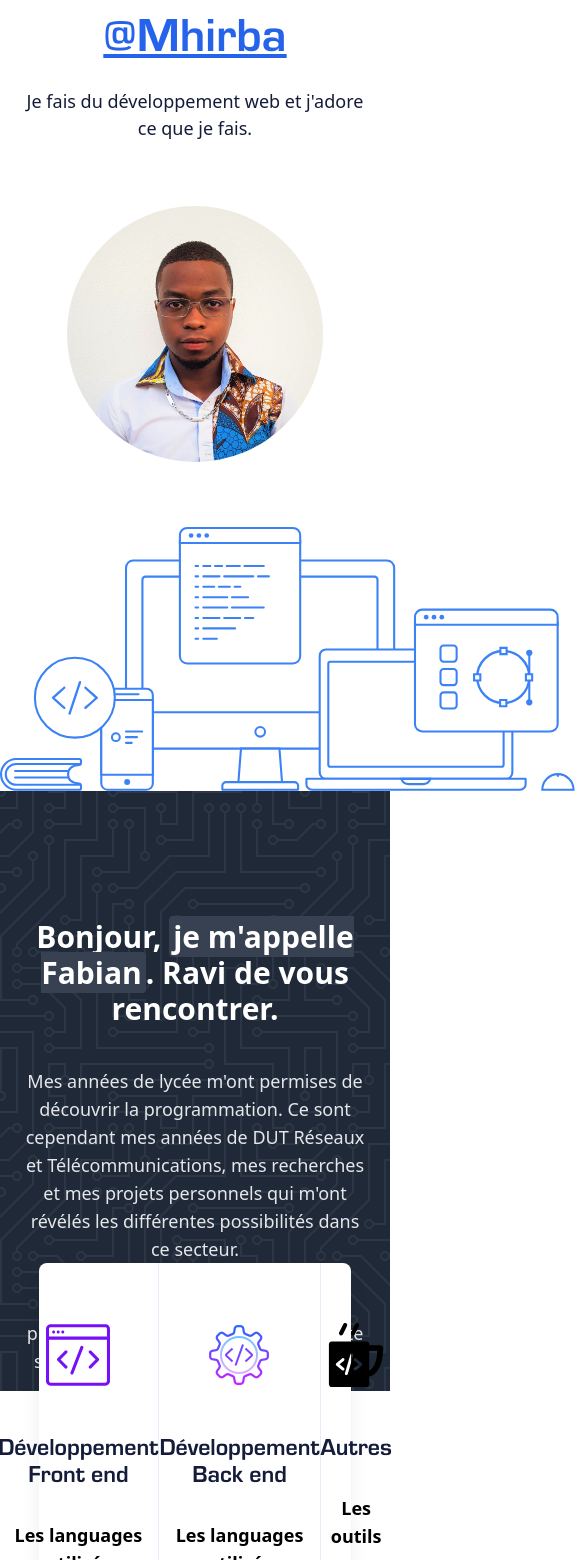
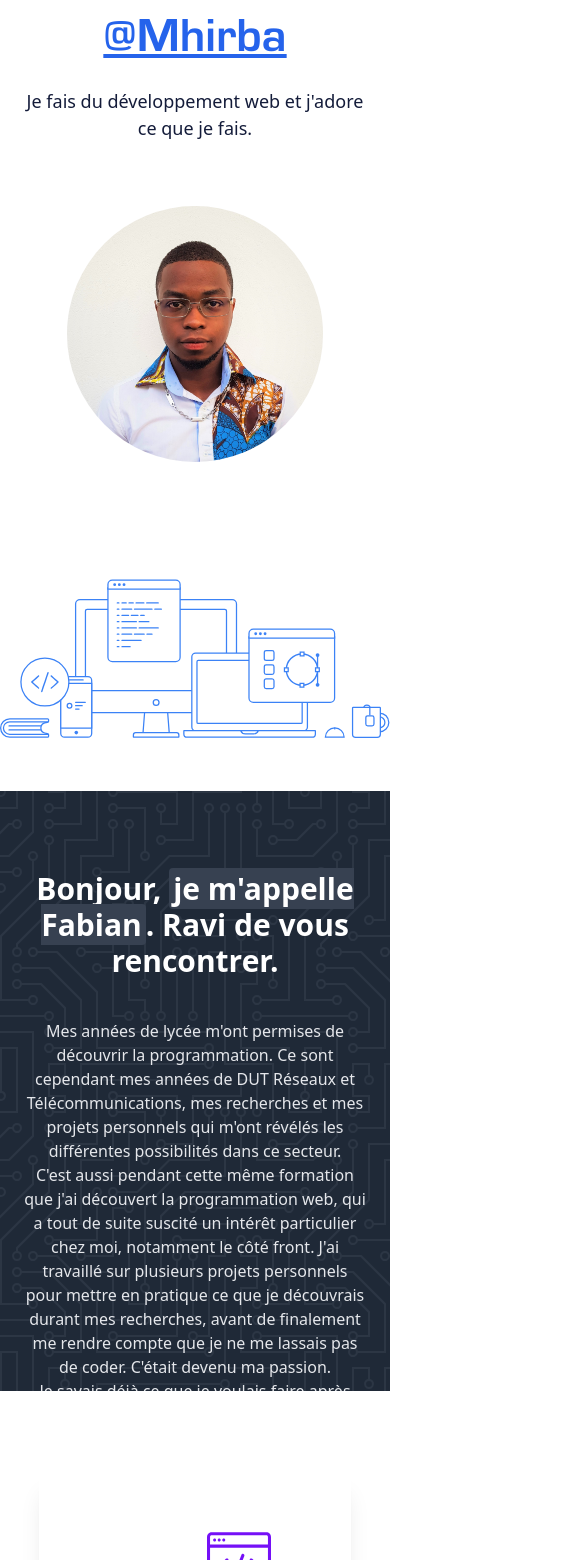
Before and after one commit to FacinouFabian/portfolio, a Next.js app: page / in a window 390 px wide. Shown: the part 440-2000 px from the top of the page, 585 px wide, since content can reach past the window. Built offline with nearby package versions, Linux system fonts and the light colour scheme; what @tailwindcss/ui would draw is missing.

Commit message:
added some responsive

```diff
--- a/components/HeroImage.tsx
+++ b/components/HeroImage.tsx
@@ -5,14 +5,7 @@ type Props = {
 }
 
 const HeroImage = ({ color }: Props): JSX.Element => (
-  <svg
-    width="650px"
-    height="265px"
-    viewBox="0 0 650 265"
-    version="1.1"
-    xmlns="http://www.w3.org/2000/svg"
-    className="mx-auto"
-  >
+  <svg height="265px" viewBox="0 0 650 265" version="1.1" xmlns="http://www.w3.org/2000/svg" className="w-full mx-auto">
     <title>Group 32</title>
     <desc>Created with Sketch.</desc>
     <g id="Website" stroke="none" stroke-width="1" fill="none" fill-rule="evenodd">
--- a/components/Nav.tsx
+++ b/components/Nav.tsx
@@ -2,7 +2,7 @@ import React from 'react'
 import Link from 'next/link'
 
 const Navbar = (): JSX.Element => (
-  <div className="px-28 w-full h-[100px] flex items-center justify-end">
+  <div className="lg:px-28 w-full h-[100px] flex items-center justify-center lg:justify-end">
     <div className="flex items-center space-x-8">
       <Link href="/about">
         <span className=" cursor-pointer">A propos de ce site</span>
--- a/pages/index.tsx
+++ b/pages/index.tsx
@@ -33,14 +33,14 @@ const Home = (): JSX.Element => (
             </div>
           </div>
 
-          <div className="h-[600px] bg-gray-800 pattern py-32">
+          <div className="h-[600px] bg-gray-800 pattern py-20 lg:py-32">
             <div className="max-w-6xl px-6 mx-auto text-center">
               <h2 className="text-3xl font-semibold text-white">
                 Bonjour, <span className="bg-gray-700 text-white rounded px-1">je m'appelle Fabian</span>. Ravi de vous
                 rencontrer.
               </h2>
 
-              <p className="text-gray-200 mt-10 font-thin text-lg">
+              <p className="text-gray-200 mt-10 font-thin text-md lg:text-lg">
                 Mes années de lycée m'ont permises de découvrir la programmation. Ce sont cependant mes années de DUT
                 Réseaux et Télécommunications, mes recherches et mes projets personnels qui m'ont révélés les
                 différentes possibilités dans ce secteur.
@@ -58,8 +58,8 @@ const Home = (): JSX.Element => (
           </div>
 
           <div className="w-full h-[550px] bg-white relative py-20 flex justify-center">
-            <div className="w-4/5 h-auto absolute -mt-52 flex justify-center  bg-white rounded-lg shadow-xl text-center">
-              <div className="w-[400px] flex-grow flex-shrink py-[60px] border-r border-[#E6ECF8]">
+            <div className="w-4/5 h-auto absolute lg:-mt-52 flex flex-col lg:flex-row justify-center bg-white rounded-lg shadow-xl text-center">
+              <div className="w-[400px] flex-grow flex-shrink py-[60px] lg:border-r border-[#E6ECF8]">
                 <div className="w-16 h-16 mx-auto mb-12">
                   <img className="w-full h-full" src="/images/frontend.svg" alt="" />
                 </div>
@@ -74,7 +74,7 @@ const Home = (): JSX.Element => (
                   <li>Bootstrap</li>
                 </ul>
               </div>
-              <div className="w-[400px] flex-grow flex-shrink py-[60px] border-r border-[#E6ECF8]">
+              <div className="w-[400px] flex-grow flex-shrink py-[60px] lg:border-r border-[#E6ECF8]">
                 <div className="w-16 h-16 mx-auto mb-12">
                   <img className="w-full h-full" src="/images/backend.png" alt="" />
                 </div>
@@ -109,11 +109,11 @@ const Home = (): JSX.Element => (
             </div>
           </div>
 
-          <div className="w-full h-[400px] bg-gray-800 relative py-20 flex justify-center pattern">
-            <div className="flex flex-col items-center text-center px-56">
-              <h2 className="title-white mb-[1.5rem] text-5xl font-semibold">Mes derniers travaux.</h2>
+          <div className="w-full h-[400px] mt-[1200px] lg:mt-0 bg-gray-800 relative py-20 flex justify-center pattern">
+            <div className="flex flex-col items-center text-center lg:px-56 px-0">
+              <h2 className="title-white mb-[1.5rem] text-4xl lg:text-5xl font-semibold">Mes derniers travaux.</h2>
 
-              <p className="text-white mt-4  font-thin text-lg">
+              <p className="text-white lg:mt-4 font-thin text-md lg:text-lg">
                 Voici quelques uns de mes projets, effectués en entreprise mais également ceux à titre personnel.
               </p>
             </div>
@@ -131,36 +131,36 @@ const Home = (): JSX.Element => (
             </div>
           </div>
 
-          <div className="w-full h-[550px] relative py-20 flex flex-col items-center justify-center mt-[450px]">
-            <h2 className="title text-5xl font-semibold">J'ai travaillé avec ces entreprises</h2>
-            <div className="mt-16 grid grid-cols-3 px-16 items-center place-items-center">
-              <div className="w-40 h-40">
+          <div className="w-full h-[550px] relative py-20 flex flex-col items-center justify-center mt-[350px] lg:mt-[500px]">
+            <h2 className="title text-5xl font-semibold text-center">J'ai travaillé avec ces entreprises</h2>
+            <div className="lg:mt-16 grid grid-rows-3 md:grid-rows-1 md:grid-cols-3 px-16 items-center place-items-center">
+              <div className="w-32 h-32 lg:w-40 lg:h-40">
                 <img src="/images/mhirba.logo.png" alt="" />
               </div>
-              <div className="w-40 h-40">
+              <div className="w-32 h-32 lg:w-40 lg:h-40">
                 <img src="/images/BLIWE.png" alt="" />
               </div>
-              <div className="w-auto h-64">
+              <div className="lg:w-auto w-64 h-64">
                 <img src="/images/CHKoriginal.jpg" alt="" />
               </div>
             </div>
           </div>
 
-          <div className="w-full h-[300px] relative flex flex-col items-center justify-center">
+          <div className="w-full h-[300px] mt-24 lg:mt-0 relative flex flex-col items-center justify-center text-center">
             <h2 className="title text-5xl font-semibold">Intéressé à travailler ensemble ?</h2>
-            <p className="text-gray-800 mt-4  font-thin text-lg">
+            <p className="text-gray-800 mt-4 font-thin text-lg">
               Je suis ouvert à la discussion et à l'écoute de nouvelles opportunités.
             </p>
 
             <Link href="/contact">
-              <div className="mt-10 w-64 h-16 py-3 px-6 flex items-center justify-center bg-white hover:bg-blue-500 border-2 border-blue-500 rounded-full font-semibold text-blue-500 hover:text-white transition duration-500 ease-in-out">
+              <div className="mt-10 w-64 h-16 py-3 px-6 flex items-center justify-center bg-white hover:bg-blue-500 border-2 border-blue-500 rounded-full font-semibold text-blue-500 hover:text-white transition duration-500 ease-in-out cursor-pointer">
                 Contactez moi
               </div>
             </Link>
           </div>
 
           <div className="w-full h-32 flex justify-center relative">
-            <div className="w-[1100px] h-[150px] py-4 px-16 absolute top-12 flex items-center justify-between rounded-lg bg-gray-900">
+            <div className="lg:w-[1100px] lg:h-[150px] py-4 px-16 absolute top-12 flex flex-col lg:flex-row items-center justify-between space-y-4 lg:space-y-0 rounded-lg bg-gray-900">
               <div className="flex items-center justify-center text-2xl">
                 <div className="m-0 title-white">Lancer un projet</div>
               </div>
```
